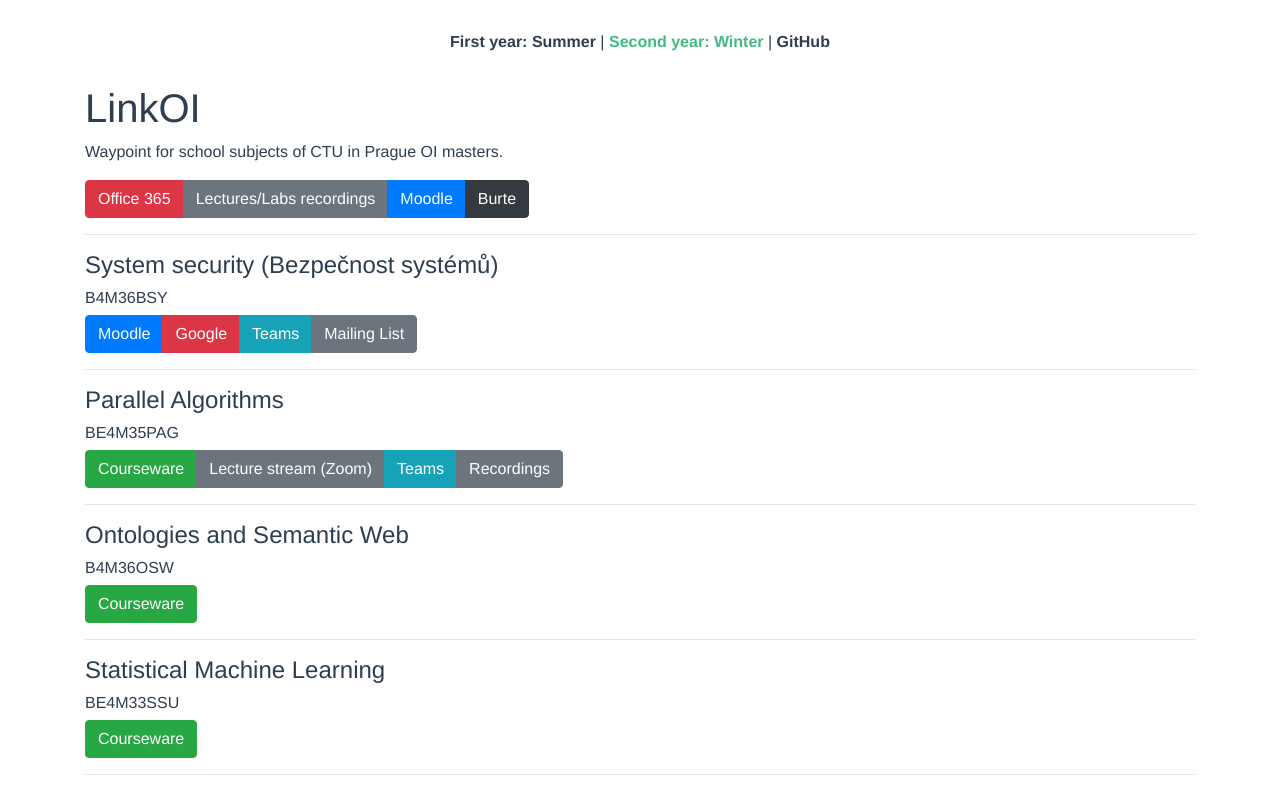
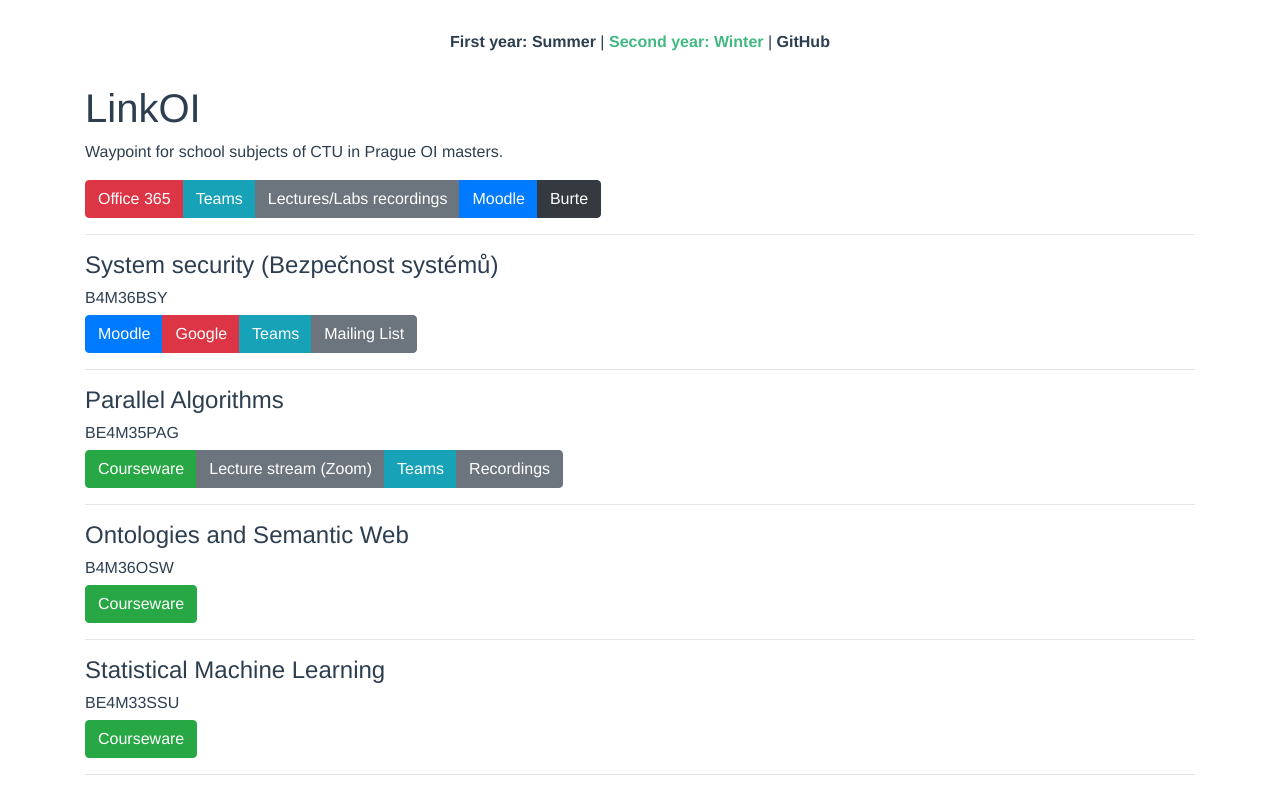
Before and after one commit to skalahonza/linkoi, a Vue app: page /#/second/winter in a window 1280 px wide. Shown: the top 793 px of the page. Built offline with nearby package versions, Linux system fonts and the light colour scheme.

Commit message:
Add Teams landing page to useful links.

```diff
--- a/src/App.vue
+++ b/src/App.vue
@@ -16,6 +16,12 @@
           variant="danger"
           href="https://office365.cvut.cz"
           >Office 365</b-button
+        >
+        <b-button
+          target="_blank"
+          variant="info"
+          href="https://teams.microsoft.com/"
+          >Teams</b-button
         >
         <b-button
           target="_blank"
```
